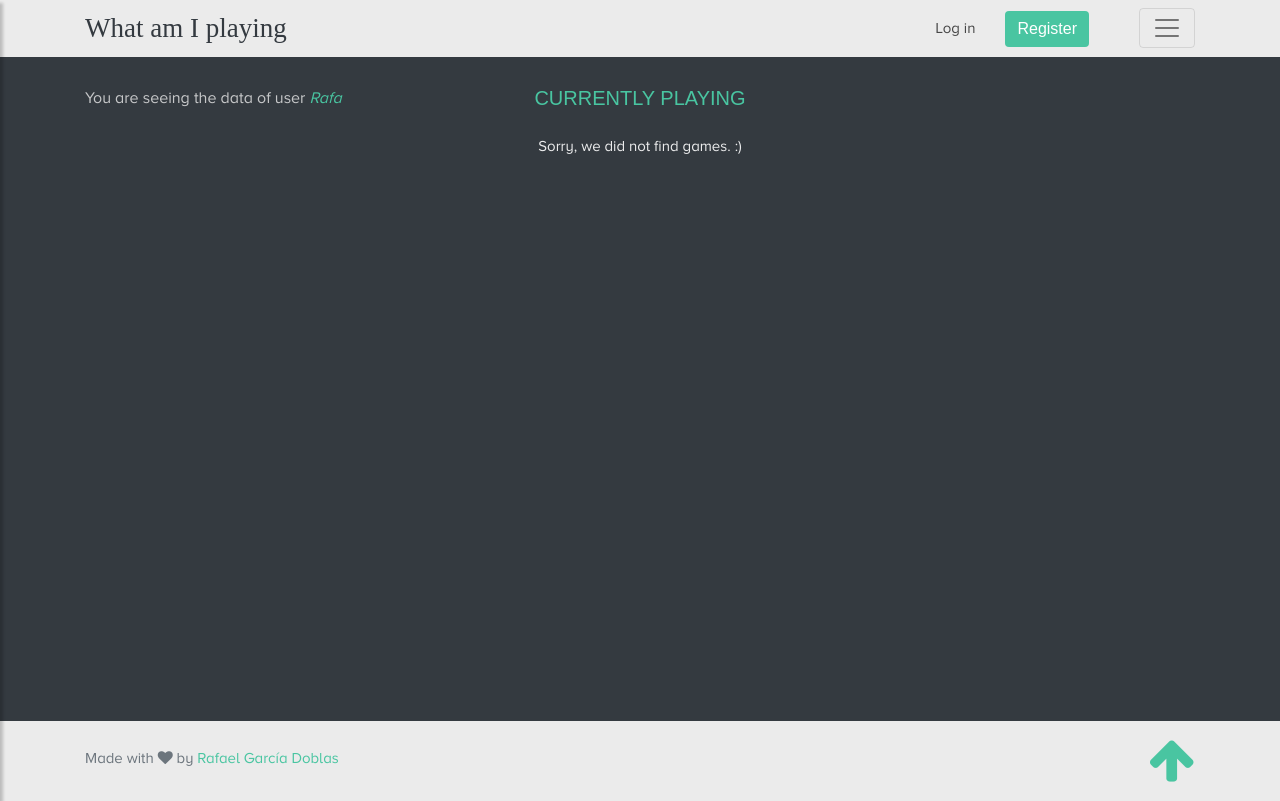
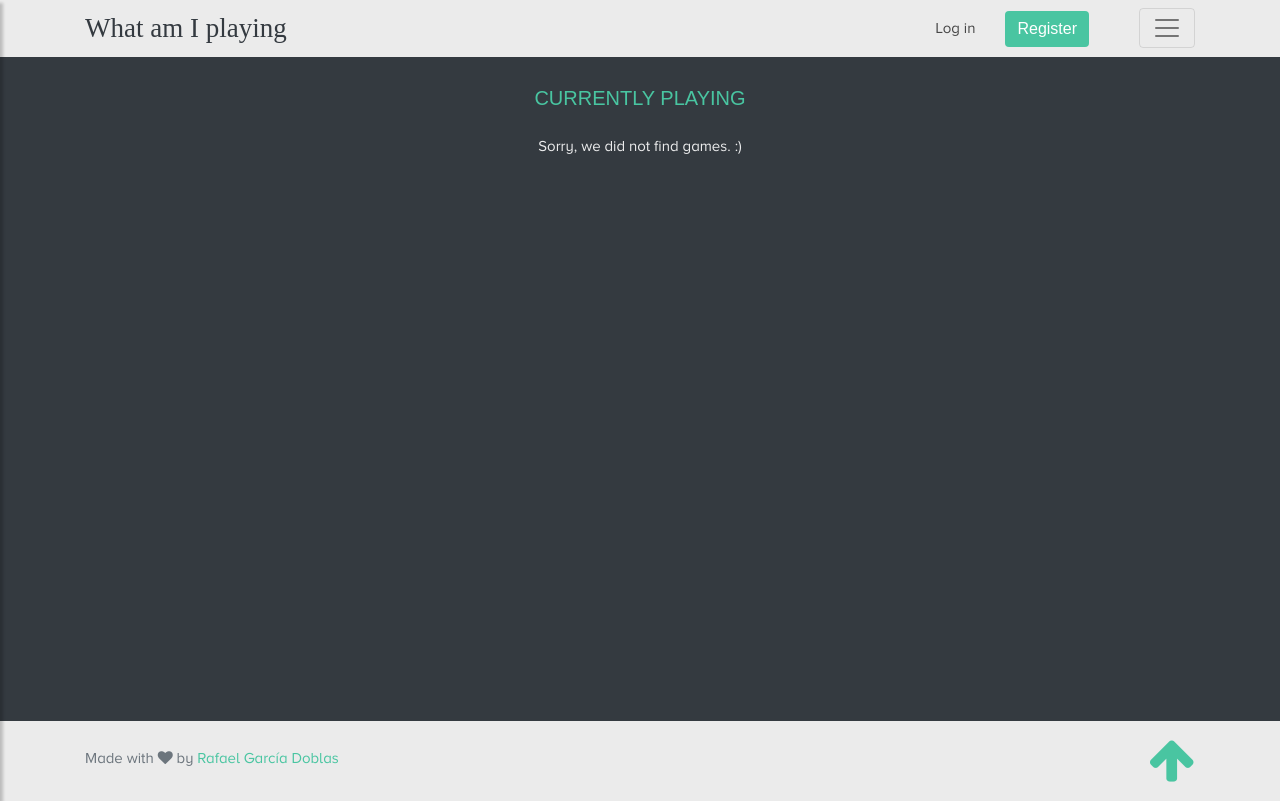
Before and after one commit to rafamalaga86/waip, a Django app: page / in a window 1280 px wide. Run offline with Django 3.2, Linux system fonts and the light colour scheme; tables that the repository leaves empty hold one stand-in row (values such as "Sample post"); some libraries are stand-ins or nearby versions; some web fonts are replaced.

Commit message:
Static change of user

```diff
--- a/templates/game-grid.html
+++ b/templates/game-grid.html
@@ -5,7 +5,7 @@
   <div class="container">
     <section class="title small">
       {% if not request.user.is_authenticated %}
-        <p class="subtitle">You are seeing the data of user <em>Rafa</em></p>
+        {# <p class="subtitle">You are seeing the data of user <em>Rafa</em></p> #}
       {% endif %}
       <h2 class="text-center">
         {% if  page == 'page-search-games' %}
```
